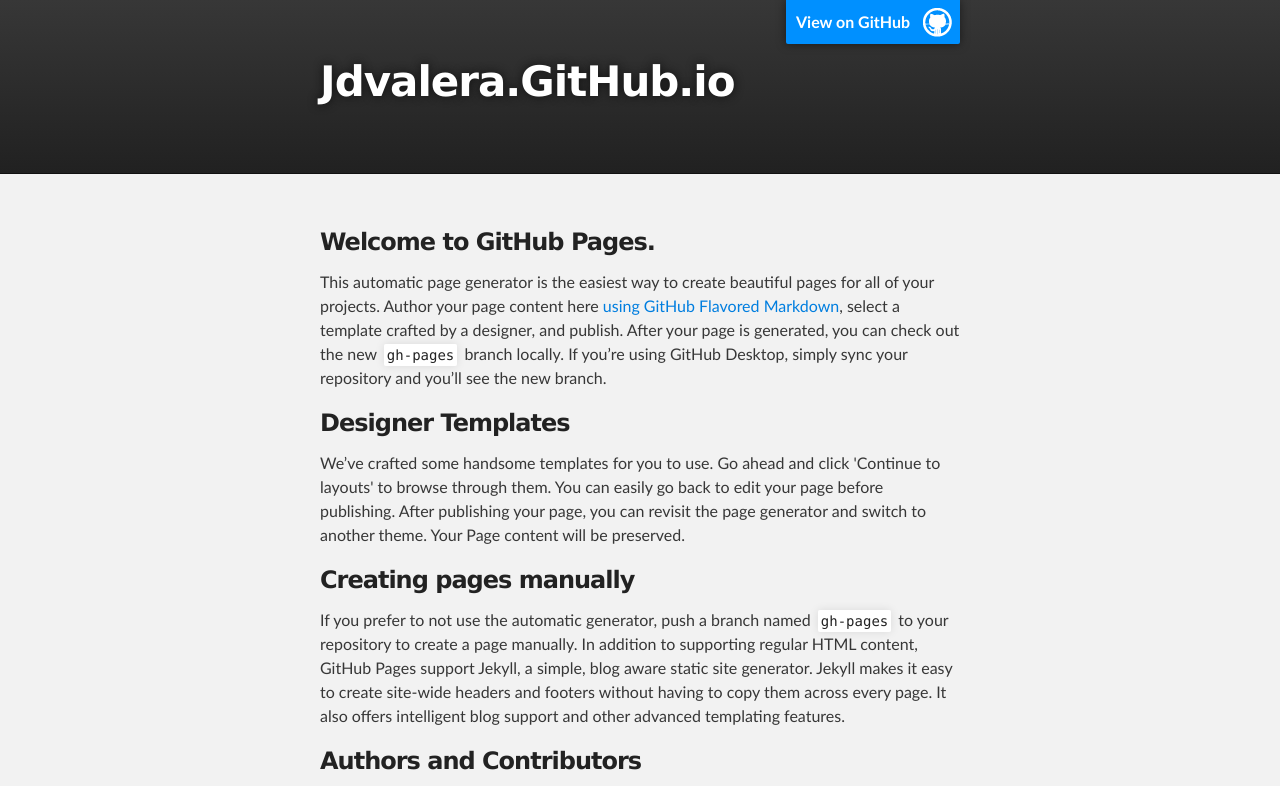
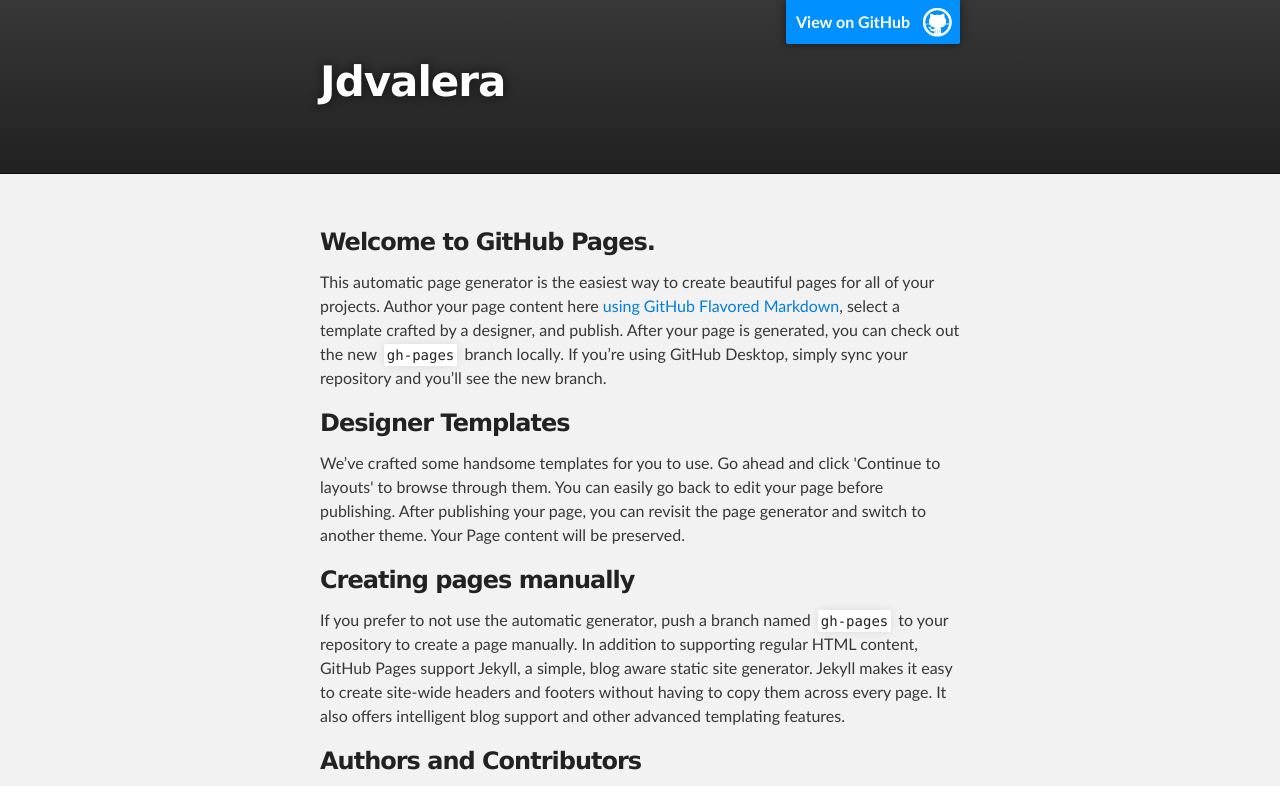
Before and after one commit to jdvalera/jdvalera.github.io, a plain HTML site: page index.html in a window 1280 px wide. Shown: the top 786 px of the page. Drawn offline with Linux system fonts and the light colour scheme.

Commit message:
Update index.html

```diff
--- a/index.html
+++ b/index.html
@@ -18,7 +18,7 @@
         <header class="inner">
           <a id="forkme_banner" href="https://github.com/jdvalera">View on GitHub</a>
 
-          <h1 id="project_title">Jdvalera.GitHub.io</h1>
+          <h1 id="project_title">Jdvalera</h1>
           <h2 id="project_tagline"></h2>
 
         </header>
```
